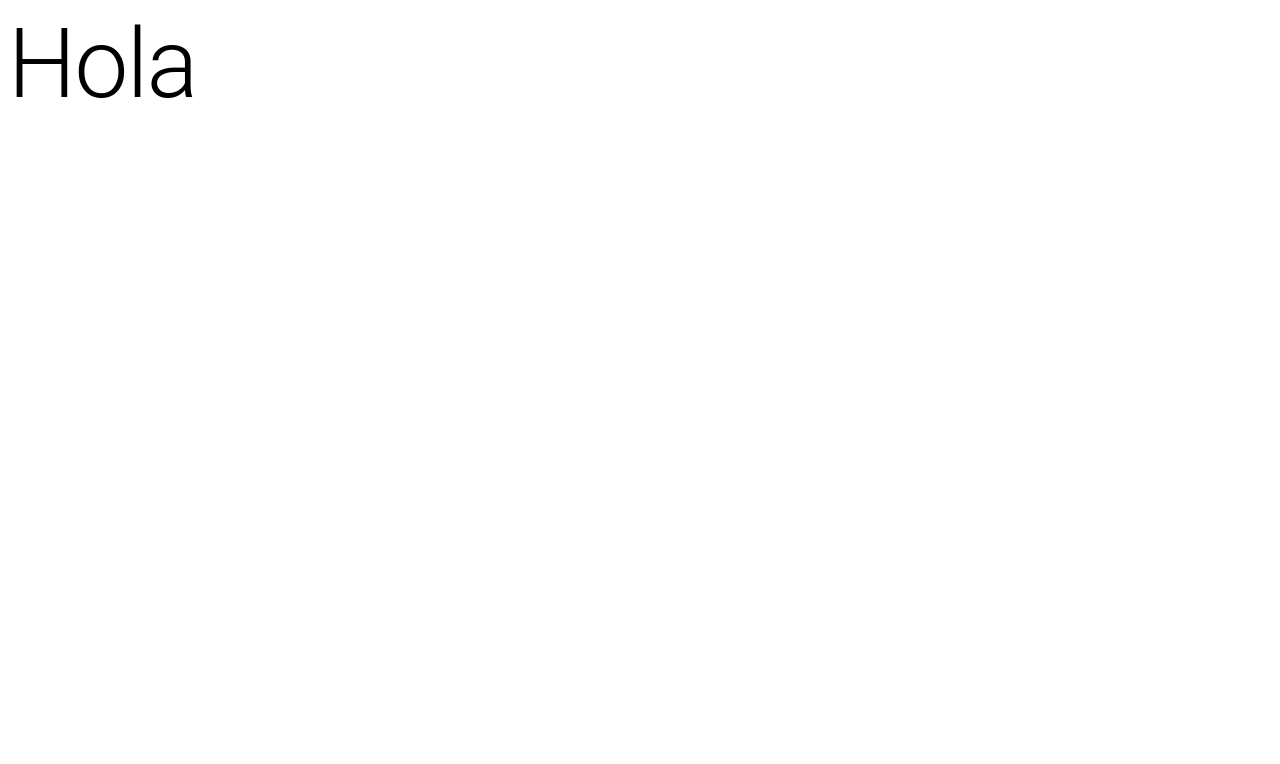
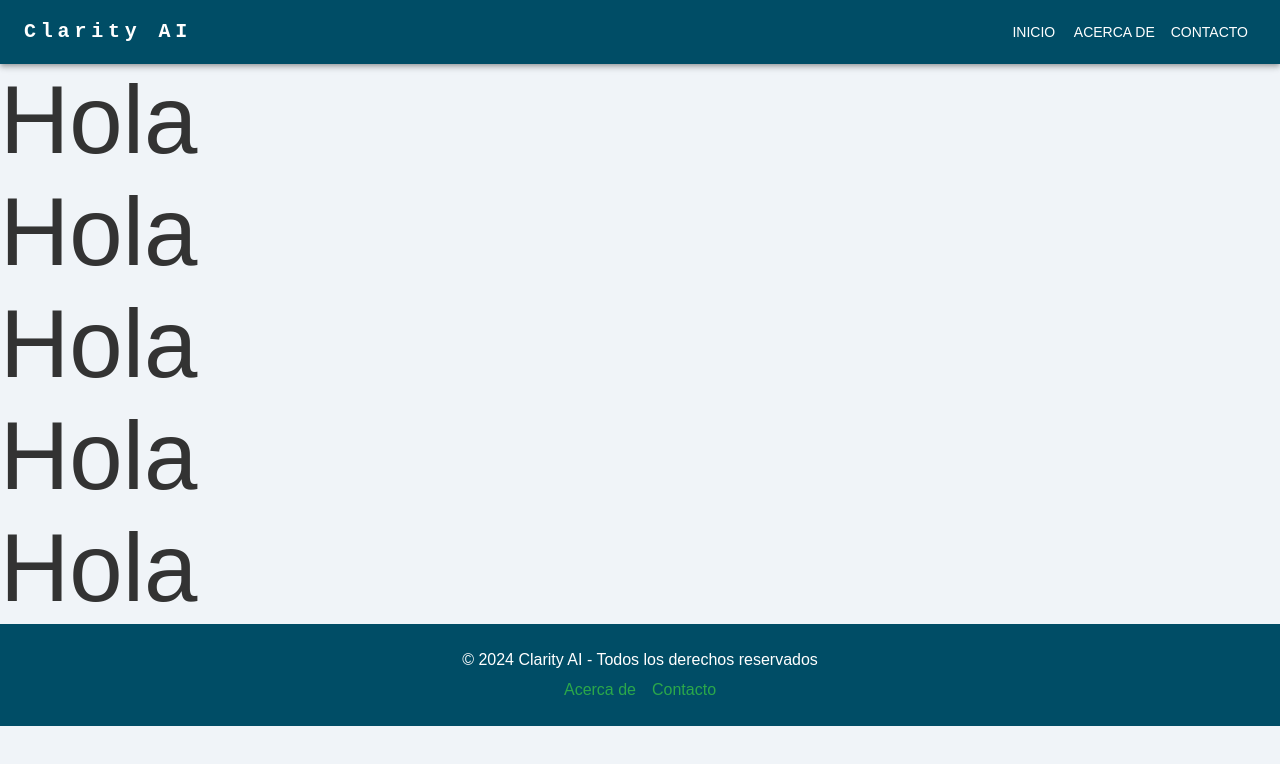
Before and after one commit to Labbbbas/ClarityAI-frontend, a Next.js app: page / in a window 1280 px wide. Shown: the top 764 px of the page. Built offline with nearby package versions, Linux system fonts and the light colour scheme.

Commit message:
feat(appbar-footer-theme): adding appbar, footer and global theme

```diff
--- /dev/null
+++ b/app/components/appbar-global.jsx
@@ -0,0 +1,124 @@
+"use client"
+
+import React from "react";
+import {
+  AppBar,
+  Box,
+  Toolbar,
+  IconButton,
+  Typography,
+  Menu,
+  MenuItem,
+  Button,
+} from "@mui/material";
+import MenuIcon from "@mui/icons-material/Menu";
+import { useRouter } from "next/navigation";
+
+const pages = ["Inicio", "Acerca de", "Contacto"];
+
+const ResponsiveAppBar = () => {
+  const [anchorElNav, setAnchorElNav] = React.useState(null);
+  const router = useRouter();
+
+  const handleOpenNavMenu = (event) => {
+    setAnchorElNav(event.currentTarget);
+  };
+
+  const handleCloseNavMenu = () => {
+    setAnchorElNav(null);
+  };
+
+  const handleNavigation = (page) => {
+    handleCloseNavMenu();
+    switch (page) {
+      case "Inicio":
+        router.push("/");
+        break;
+      case "Acerca de":
+        router.push("/about");
+        break;
+      case "Contacto":
+        router.push("/contact");
+        break;
+      default:
+        break;
+    }
+  };
+
+  return (
+    <AppBar position="static">
+      <Box sx={{ width: "100%" }}>
+        <Toolbar>
+          {/* Logo */}
+          <Typography
+            variant="h6"
+            noWrap
+            component="a"
+            href="/"
+            sx={{
+              mr: 2,
+              flexGrow: 1,
+              fontFamily: "monospace",
+              fontWeight: 700,
+              letterSpacing: ".3rem",
+              color: "inherit",
+              textDecoration: "none",
+            }}
+          >
+            Clarity AI
+          </Typography>
+
+          {/* Menú en pantallas grandes */}
+          <Box sx={{ display: { xs: "none", md: "flex" } }}>
+            {pages.map((page) => (
+              <Button
+                key={page}
+                onClick={() => handleNavigation(page)}
+                sx={{ color: "white" }}
+              >
+                {page}
+              </Button>
+            ))}
+          </Box>
+
+          {/* Menú en pantallas pequeñas */}
+          <Box sx={{ display: { xs: "flex", md: "none" } }}>
+            <IconButton
+              size="large"
+              aria-label="menu de navegación"
+              aria-controls="menu-appbar"
+              aria-haspopup="true"
+              onClick={handleOpenNavMenu}
+              color="inherit"
+            >
+              <MenuIcon />
+            </IconButton>
+            <Menu
+              id="menu-appbar"
+              anchorEl={anchorElNav}
+              anchorOrigin={{
+                vertical: "top",
+                horizontal: "right",
+              }}
+              keepMounted
+              transformOrigin={{
+                vertical: "top",
+                horizontal: "right",
+              }}
+              open={Boolean(anchorElNav)}
+              onClose={handleCloseNavMenu}
+            >
+              {pages.map((page) => (
+                <MenuItem key={page} onClick={() => handleNavigation(page)}>
+                  <Typography textAlign="center">{page}</Typography>
+                </MenuItem>
+              ))}
+            </Menu>
+          </Box>
+        </Toolbar>
+      </Box>
+    </AppBar>
+  );
+};
+
+export default ResponsiveAppBar;
--- /dev/null
+++ b/app/components/footer.jsx
@@ -0,0 +1,41 @@
+"use client";
+
+import { Box, Typography, Link } from "@mui/material";
+
+const Footer = () => {
+  return (
+    <Box
+      component="footer"
+      sx={{
+        backgroundColor: "primary.main",
+        color: "white",
+        py: 3,
+        textAlign: "center",
+      }}
+    >
+      <Typography variant="body1" gutterBottom>
+        © {new Date().getFullYear()} Clarity AI - Todos los derechos reservados
+      </Typography>
+      <Box>
+        <Link
+          href="/about"
+          underline="hover"
+          color="secondary.main"
+          sx={{ mx: 1 }}
+        >
+          Acerca de
+        </Link>
+        <Link
+          href="/contact"
+          underline="hover"
+          color="secondary.main"
+          sx={{ mx: 1 }}
+        >
+          Contacto
+        </Link>
+      </Box>
+    </Box>
+  );
+};
+
+export default Footer;
--- a/app/layout.jsx
+++ b/app/layout.jsx
@@ -1,4 +1,8 @@
 import localFont from "next/font/local";
+import AppBarGlobal from "./components/appbar-global";
+import { CssBaseline, ThemeProvider } from "@mui/material";
+import { theme } from "./styles/global-themes";
+import Footer from "./components/footer";
 
 const geistSans = localFont({
   src: "./fonts/GeistVF.woff",
@@ -22,7 +26,12 @@ export default function RootLayout({ children }) {
       <body
         className={`${geistSans.variable} ${geistMono.variable} antialiased`}
       >
-        {children}
+        <ThemeProvider theme={theme}>
+          <CssBaseline />
+          <AppBarGlobal />
+          {children}
+          <Footer />
+        </ThemeProvider>
       </body>
     </html>
   );
--- a/app/page.jsx
+++ b/app/page.jsx
@@ -1,11 +1,15 @@
+"use client";
+
 import { Box, Typography } from "@mui/material";
 
-export default function Home(){
+export default function Home() {
   return (
     <Box>
-      <Typography variant="h1">
-        Hola
-      </Typography>
+      <Typography variant="h1">Hola</Typography>
+      <Typography variant="h1">Hola</Typography>
+      <Typography variant="h1">Hola</Typography>
+      <Typography variant="h1">Hola</Typography>
+      <Typography variant="h1">Hola</Typography>
     </Box>
-  )
+  );
 }
--- /dev/null
+++ b/app/styles/global-themes.jsx
@@ -0,0 +1,34 @@
+"use client";
+
+import { createTheme } from "@mui/material";
+
+export const theme = createTheme({
+  // Creamos una paleta de colores personalizada
+  palette: {
+    primary: {
+      // Azul oscuro (para destacar elementos principales)
+      main: '#004d66',
+    },
+    secondary: {
+      // Verde brillante (armoniza con las hojas)
+      main: '#2ba84a',
+    },
+    accent: {
+      // Azul claro (para fondos o detalles suaves)
+      main: '#80d6ff',
+    },
+    background: {
+      // Blanco suave o gris claro (para fondo general)
+      default: '#f0f4f8',
+    },
+    text: {
+      // Gris oscuro para textos
+      primary: '#333333',
+      secondary: '#666666',
+    },
+  },
+  // Añadimos una familia de fuentes
+  typography: {
+    fontFamily: 'Arial, sans-serif',
+  },
+});
```
